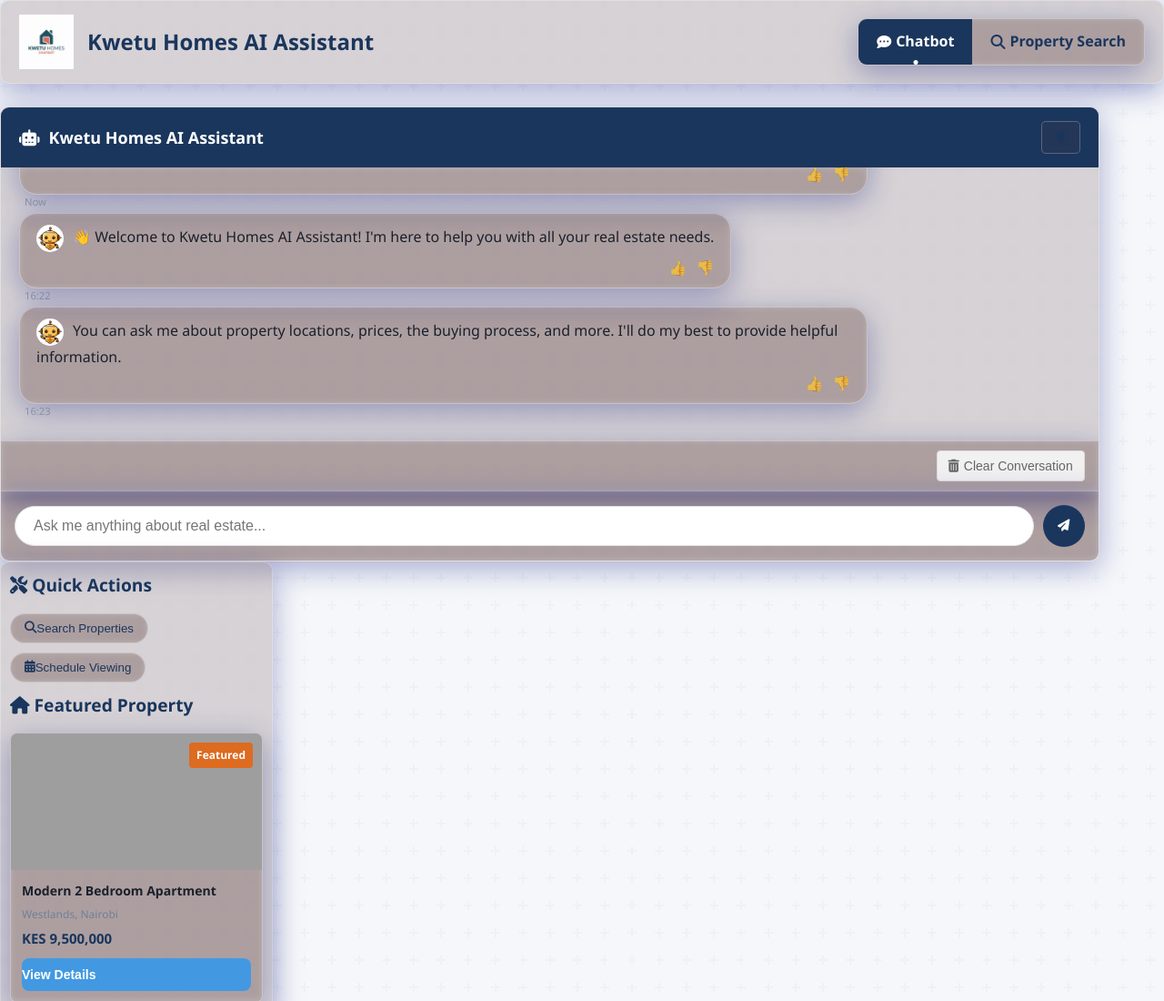
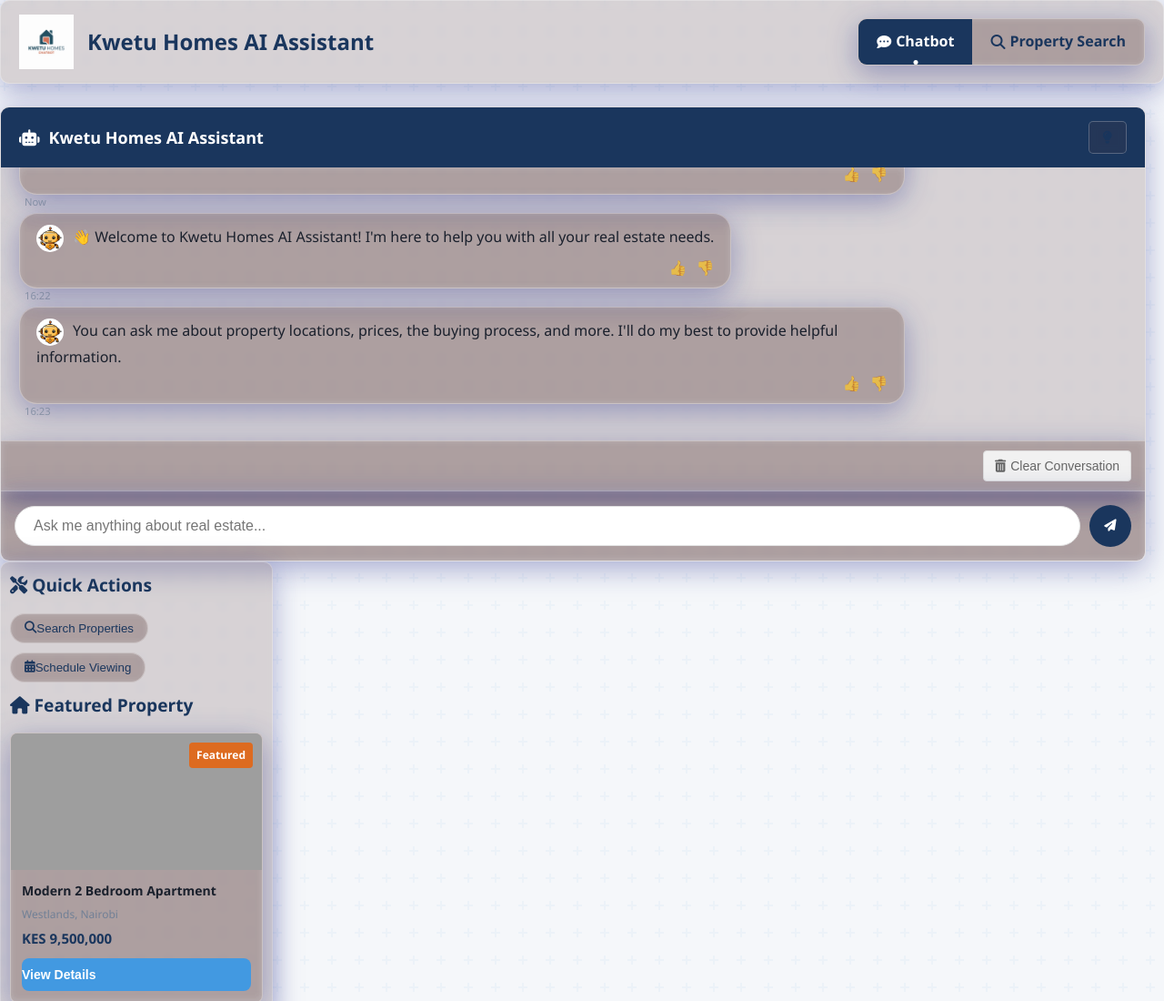
Before and after one commit to moses-y/Real-Estate-Chatbot, a plain HTML site: page index.html in a window 1280 px wide. Shown: the top 1100 px of the page at 91% size. Drawn offline with Linux system fonts and the light colour scheme; grey boxes are pictures that could not be loaded.

Commit message:
pc screen optimizations

```diff
--- a/index.html
+++ b/index.html
@@ -141,10 +141,9 @@
         /* Main content styles */
         main {
             display: flex;
-            flex-direction: row;
-            flex: 2; /* Take up more of the horizontal space (ratio 2:1 with side-nav) */
-            /* width: 60%;  Remove fixed width - let flex control width */
-            min-width: 0; /* Add min-width: 0 to allow flex-item to shrink below its content size if needed */
+            flex-direction: row; /* Ensure main is row */
+            flex: 1; /* Take up remaining space */
+            min-width: 0; /* Allow to shrink */
         }
 
         /* Enhanced chat container styles */
@@ -158,6 +157,8 @@
             flex-direction: column;
             height: 500px;
             overflow: hidden;
+            flex: 2; /* Chat takes more space */
+            margin-right: 20px; /* Spacing between chat and side-nav */
         }
 
         .chat-header {
@@ -939,11 +940,13 @@
             main {
                 width: 100%; /* Take full width */
                 order: 1; /* Moves chat to the top */
+                flex-direction: column; /* Stack chat and suggestions */
             }
 
             .chat-container {
                 height: 450px;
                 margin-bottom: 20px;
+                margin-right: 0; /* Remove right margin on mobile */
             }
 
             .message {
@@ -1041,7 +1044,7 @@
             border-radius: var(--border-radius);
             box-shadow: var(--glass-shadow);
             backdrop-filter: var(--glass-blur);
-            flex: 1; /* Take up less horizontal space (ratio 1:2 with main) */
+            flex: 1; /* Take up remaining space */
             padding: 10px;
             min-width: 200px; /* Ensure side-nav doesn't collapse too much */
             max-width: 300px; /* Limit side-nav width */
```
